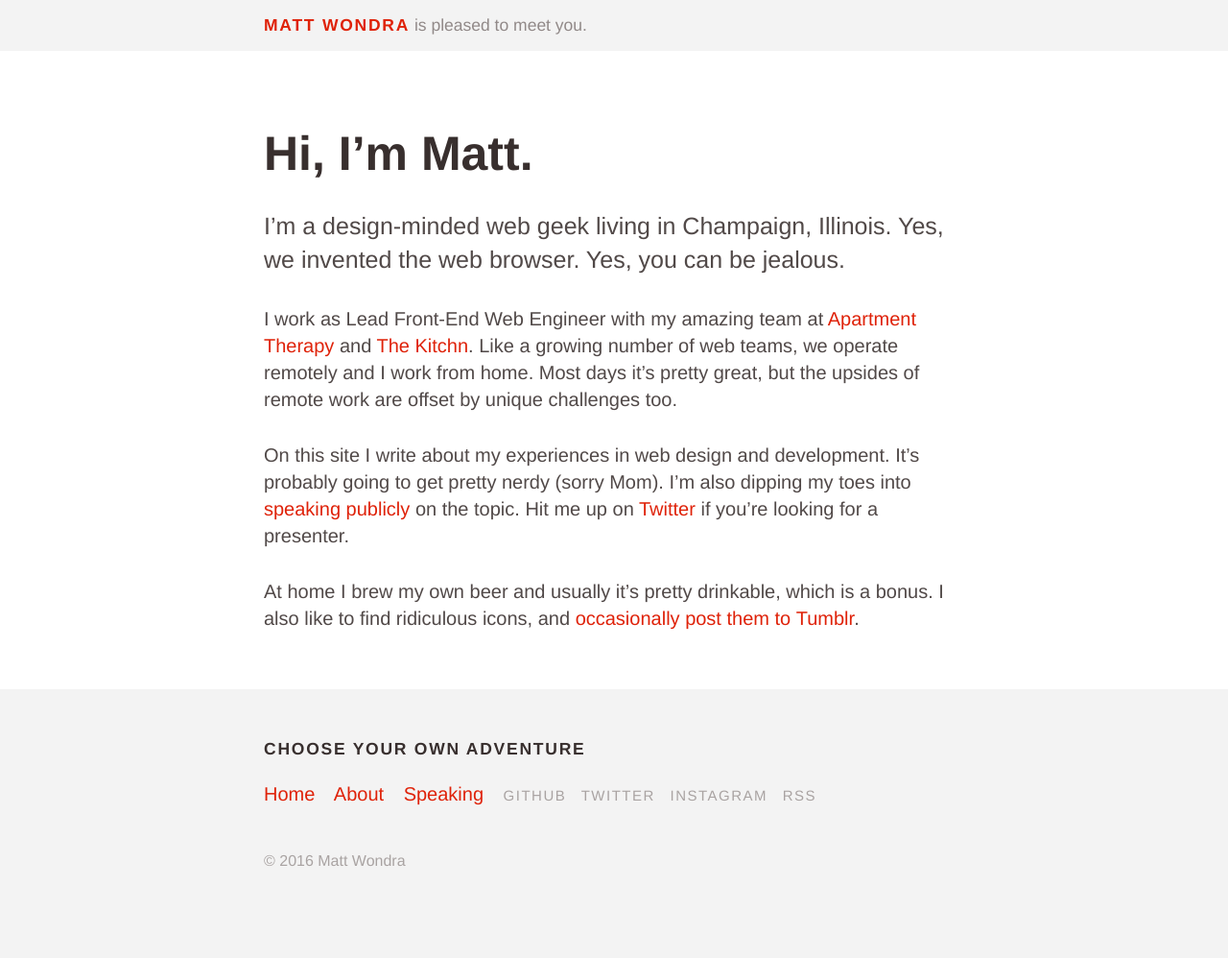
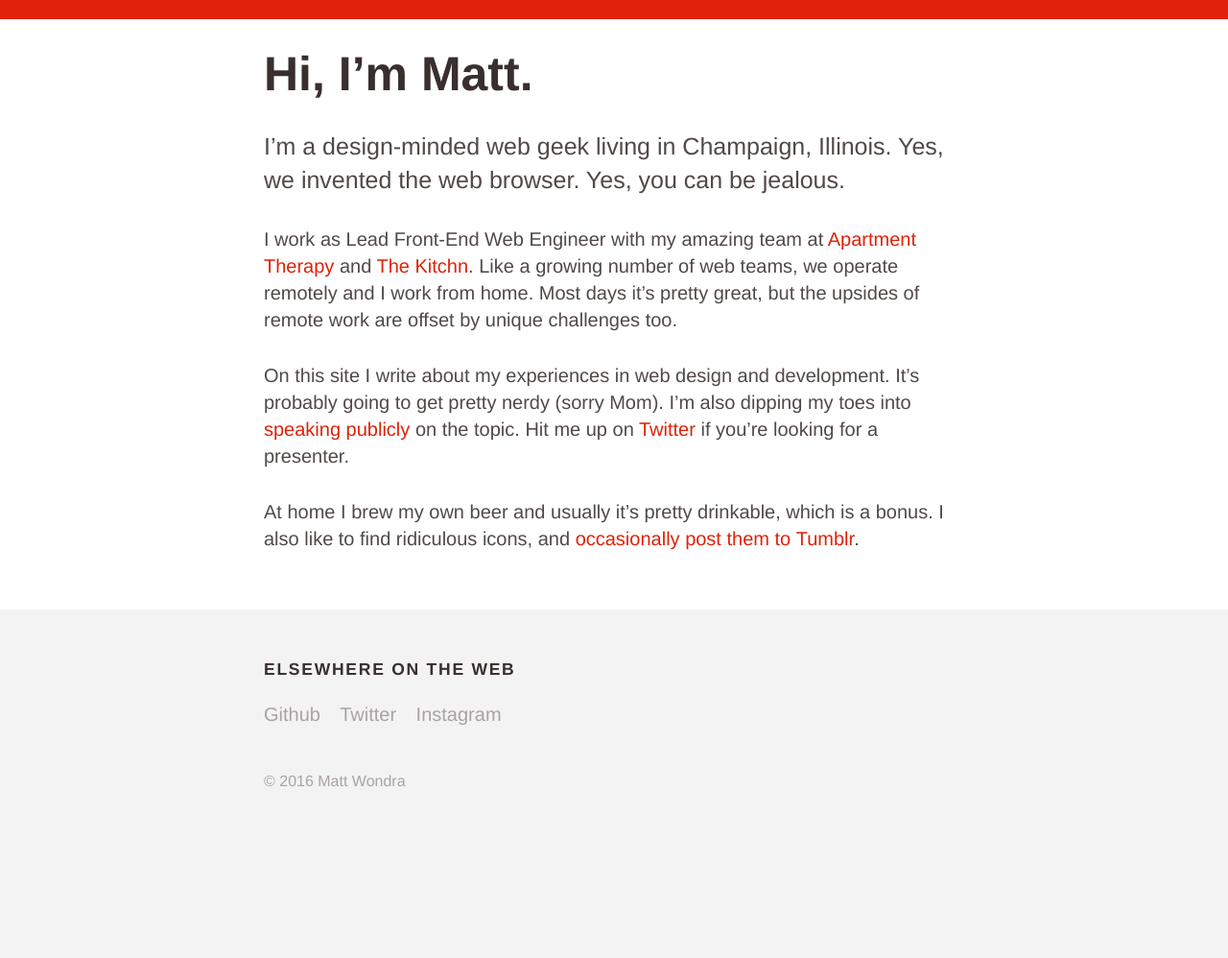
Before and after one commit to mattwondra/mattwondra.github.io, a Jekyll site: the page built from about.html, in a window 1280 px wide. Shown: the whole page at 96% size. Built offline with Jekyll 4.4.1, drawn with Linux system fonts in a browser that asks for light colours; Markdown is read by kramdown in place of the engine named in the settings; after the commit the page ends 915 px from its top, so only the background shows below that.

Commit message:
Just put up a stupid simple landing page.

```diff
--- a/_config.yml
+++ b/_config.yml
@@ -1,4 +1,4 @@
-name:         "Matt Wondra&rsquo;s Blog"
+name:         "Matt Wondra"
 url:          "http://mattwondra.com"
 description:  "Thoughts on web development, design process, and remote work by Matt Wondra."
 author:       "Matt Wondra"
--- a/_layouts/default.html
+++ b/_layouts/default.html
@@ -16,12 +16,12 @@
 </head>
 <body>
 
-  <header role="banner">
+  <!-- <header role="banner">
     <div class="u-responsive-wrapper">
       <a href="/">Matt Wondra</a>
       {% if page.mattwondra %}{{ page.mattwondra }}{% else %}{{ site.defaultFlavorText }}{% endif %}
     </div>
-  </header>
+  </header> -->
 
   <main role="main">
     {{ content }}
@@ -29,17 +29,17 @@
 
   <footer role="contentinfo" class="u-bg-gray">
     <section class="u-responsive-wrapper">
-      <h2 class="u-section-heading">Choose your own adventure</h2>
-      <nav class="PrimaryNav">
+      <h2 class="u-section-heading">Elsewhere on the web</h2>
+      <!-- <nav class="PrimaryNav">
         <a href="/">Home</a>
         <a href="/about/">About</a>
         <a href="/speaking/">Speaking</a>
-      </nav>
-      <div class="SecondaryNav">
+      </nav> -->
+      <div class="PrimaryNav">
         <a href="https://github.com/mattwondra" class="u-link-muted">Github</a>
         <a href="https://twitter.com/mattwondra" class="u-link-muted">Twitter</a>
         <a href="http://instagram.com/mattwondra" class="u-link-muted">Instagram</a>
-        <a href="{{site.rss_path}}{{site.rss_name}}" class="u-link-muted">RSS</a>
+        <!-- <a href="{{site.rss_path}}{{site.rss_name}}" class="u-link-muted">RSS</a> -->
       </div>
 
       <small class="SiteCopyright">
--- a/assets/_sass/base.scss
+++ b/assets/_sass/base.scss
@@ -1,5 +1,6 @@
 html {
   font-size: 50%;
+  background: #f3f3f3;
   @media (min-width: $mediaMedium) {
     font-size: 56.25%;
   }
@@ -12,6 +13,11 @@ body {
   font: #{$fontSizeNormal}/1.4 "interface", "Helvetica Neue", Arial, Helvetica, sans-serif;
   color: $colorText;
   font-weight: $fontWeightNormal;
+  background: #fff;
+  border-top: 2rem solid $colorBrand;
+  @media (min-width: $mediaMedium) {
+    padding-top: 3rem;
+  }
 }
 
 h1, h2, h3, h4, h5, h6 {
@@ -39,7 +45,7 @@ strong, b {
 
 
 .u-typeset {
-  p, blockquote, h2, h3 {
+  p, blockquote, h1, h2, h3 {
     @extend %responsive-wrapper;
     margin-bottom: 3rem;
   }
--- a/assets/_sass/page.scss
+++ b/assets/_sass/page.scss
@@ -1,5 +1,27 @@
 .Page__header {
   @extend %responsive-wrapper;
+}
+
+.Page__heading {
+  @extend %responsive-wrapper;
+  margin: 3rem auto;
+  p, h1 {
+    padding: 0;
+    margin: 0 0 1.5rem;
+  }
+}
+
+.Page__lead-image {
+  display: block;
+  margin: 3rem auto;
+  border-radius: 50%;
+  overflow: hidden;
+  max-width: 33%;
+
+  @media (min-width: $mediaMedium) {
+    margin: 0 0 0 3rem;
+    float: right;
+  }
 }
 
 .Page__title {
```
Also changed, not shown: old.index.html (renamed from index.html).
